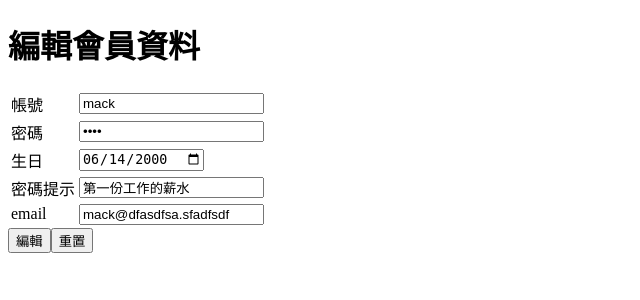
After one commit to mackliu/11101-db, a PHP site: page /login/edit.php?id=1 in a window 1280 px wide. The commit adds this page. Shown: the top 300 px of the page, without its empty margins (0-640 px from the left). Run offline with PHP 8.4, Linux system fonts and the light colour scheme; data comes from the database, SQL or seed files in the repository.

Commit message:
建立編輯會員資料表單頁面

```diff
--- /dev/null
+++ b/login/edit.php
@@ -0,0 +1,44 @@
+<!DOCTYPE html>
+<html lang="en">
+<head>
+    <meta charset="UTF-8">
+    <meta http-equiv="X-UA-Compatible" content="IE=edge">
+    <meta name="viewport" content="width=device-width, initial-scale=1.0">
+    <title>編輯會員資料</title>
+</head>
+<body>
+    <h1>編輯會員資料</h1>
+    <?php
+    include_once "connect.php";
+    $sql="SELECT * FROM users WHERE id='{$_GET['id']}'";
+    $user=$pdo->query($sql)->fetch();
+    ?>
+<form action="save_member.php" method="post">
+    <table>
+        <tr>
+            <td>帳號</td>
+            <td><input type="text" name="acc" value="<?=$user['acc'];?>"></td>
+        </tr>
+        <tr>
+            <td>密碼</td>
+            <td><input type="password" name="pw" value="<?=$user['pw'];?>"></td>
+        </tr>
+        <tr>
+            <td>生日</td>
+            <td><input type="date" name="birthday" value="<?=$user['birthday'];?>"></td>
+        </tr>
+        <tr>
+            <td>密碼提示</td>
+            <td><input type="text" name="passnote" value="<?=$user['passnote'];?>"></td>
+        </tr>
+        <tr>
+            <td>email</td>
+            <td><input type="email" name="email" value="<?=$user['email'];?>"></td>
+        </tr>
+    </table>
+    <div>
+        <input type="submit" value="編輯"><input type="reset" value="重置">
+    </div>
+</form>
+</body>
+</html>
```
Also changed, not shown: login/member_center.php (+8 -1 lines).
